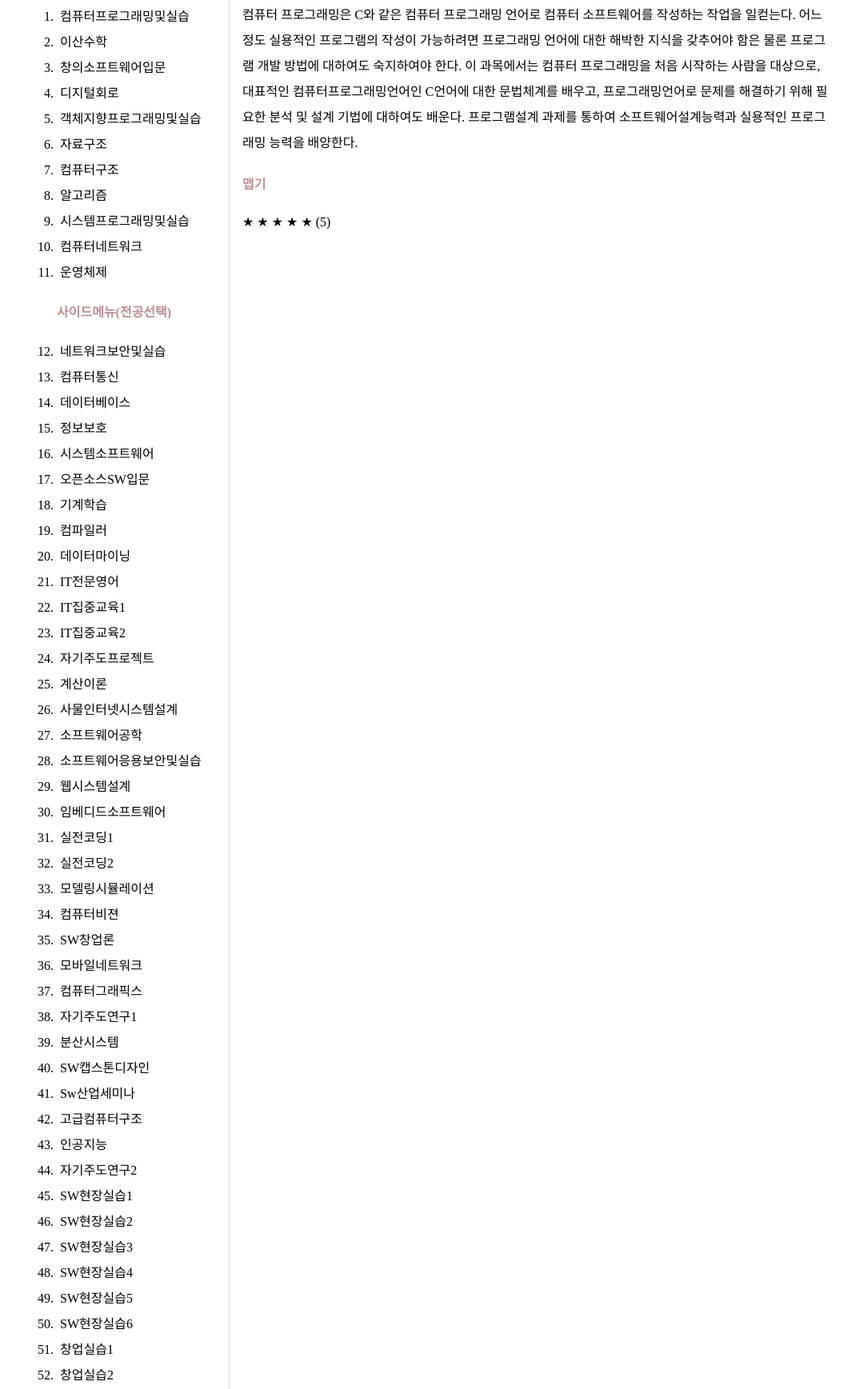
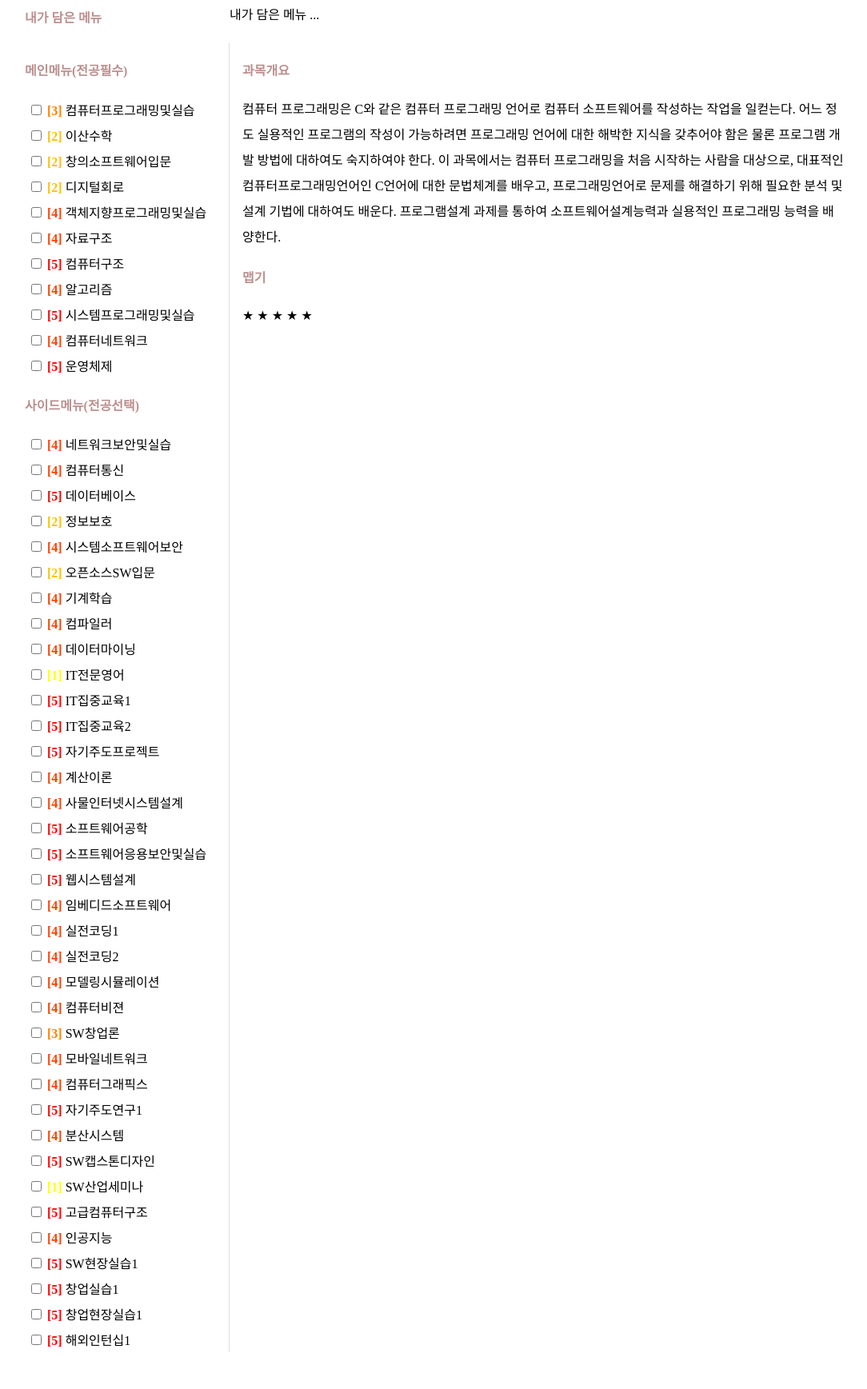
Before and after one commit to KimSumin456/SoftwareTBK, a plain HTML site: page index.html in a window 1280 px wide. Shown: the part 357-2094 px from the top of the page at 80% size, without its empty margins (97-1181 px from the left). Drawn offline with Linux system fonts and the light colour scheme.

Commit message:
Add index.js
After finishing 생활코딩's WEB2-JavaScript class.

```diff
--- a/index.html
+++ b/index.html
@@ -10,84 +10,76 @@
         <h1>쏘프트웨어 떡볶이</h1>
 
         <h2>소프트웨어학과 메뉴판(전공과목)</h2>
-        <p id=spicy>※ 1:착한맛, 2:초보맛, 3:덜매운맛, 4:오리지널, 5: 매운맛</p>
-        <div id=menu>
+        <p>※ <span class="spicy">1</span>:착한맛 <span class="spicy">2</span>:초보맛 <span class="spicy">3</span>:덜매운맛 <span class="spicy">4</span>:오리지널</span> <span class="spicy">5</span>:매운맛</p>
+
+        <div id="menu">
+            <h4>합계</h4>
+            <p id="total">합계 ...</p>
+
+            <h4>내가 담은 메뉴</h4>
+            <p id="selectedMenu">내가 담은 메뉴 ...</p>
+
             <ol>
+                <form>
                 <h4>메인메뉴(전공필수)</h4>
-                <li>컴퓨터프로그래밍및실습</li>
-                <li>이산수학</li>
-                <li>창의소프트웨어입문</li>
-                <li>디지털회로</li>
-                <li>객체지향프로그래밍및실습</li>
-                <li>자료구조</li>
-                <li>컴퓨터구조</li>
-                <li>알고리즘</li>
-                <li>시스템프로그래밍및실습</li>
-                <li>컴퓨터네트워크</li>
-                <li>운영체제</li>
+                <li><input type="checkbox" name="lecture" value="SCE103"> <span class="level"> [3]</span> <span>컴퓨터프로그래밍및실습</span></li>
+                <li><input type="checkbox" name="lecture" value="SCE141"> <span class="level"> [2]</span> <span>이산수학</span></li>
+                <li><input type="checkbox" name="lecture" value="SCE192"> <span class="level"> [2]</span> <span>창의소프트웨어입문</span></li>
+                <li><input type="checkbox" name="lecture" value="SCE112"> <span class="level"> [2]</span> <span>디지털회로</span></li>
+                <li><input type="checkbox" name="lecture" value="SCE204"> <span class="level"> [4]</span> <span>객체지향프로그래밍및실습</span></li>
+                <li><input type="checkbox" name="lecture" value="SCE205"> <span class="level"> [4]</span> <span>자료구조</span></li>
+                <li><input type="checkbox" name="lecture" value="SCE212"> <span class="level"> [5]</span> <span>컴퓨터구조</span></li>
+                <li><input type="checkbox" name="lecture" value="SCE231"> <span class="level"> [4]</span> <span>알고리즘</span></li>
+                <li><input type="checkbox" name="lecture" value="SCE214"> <span class="level"> [5]</span> <span>시스템프로그래밍및실습</span></li>
+                <li><input type="checkbox" name="lecture" value="SCE221"> <span class="level"> [4]</span> <span>컴퓨터네트워크</span></li>
+                <li><input type="checkbox" name="lecture" value="SCE213"> <span class="level"> [5]</span> <span>운영체제</span></li>
 
                 <h4>사이드메뉴(전공선택)</h4>
-                <li>네트워크보안및실습</li>
-                <li>컴퓨터통신</li>
-                <li>데이터베이스</li>
-                <li>정보보호</li>
-                <li>시스템소프트웨어</li>
-                <li>오픈소스SW입문</li>
-                <li>기계학습</li>
-                <li>컴파일러</li>
-                <li>데이터마이닝</li>
-                <li>IT전문영어</li>
-                <li>IT집중교육1</li>
-                <li>IT집중교육2</li>
-                <li>자기주도프로젝트</li>
-                <li>계산이론</li>
-                <li>사물인터넷시스템설계</li>
-                <li>소프트웨어공학</li>
-                <li>소프트웨어응용보안및실습</li>
-                <li>웹시스템설계</li>
-                <li>임베디드소프트웨어</li>
-                <li>실전코딩1</li>
-                <li>실전코딩2</li>
-                <li>모델링시뮬레이션</li>
-                <li>컴퓨터비젼</li>
-                <li>SW창업론</li>
-                <li>모바일네트워크</li>
-                <li>컴퓨터그래픽스</li>
-                <li>자기주도연구1</li>
-                <li>분산시스템</li>
-                <li>SW캡스톤디자인</li>
-                <li>Sw산업세미나</li>
-                <li>고급컴퓨터구조</li>
-                <li>인공지능</li>
-                <li>자기주도연구2</li>
-                <li>SW현장실습1</li>
-                <li>SW현장실습2</li>
-                <li>SW현장실습3</li>
-                <li>SW현장실습4</li>
-                <li>SW현장실습5</li>
-                <li>SW현장실습6</li>
-                <li>창업실습1</li>
-                <li>창업실습2</li>
-                <li>창업현장실습1</li>
-                <li>창업현장실습2</li>
-                <li>해외인턴십1</li>
-                <li>해외인턴십2</li>
-                <li>해외인턴십3</li>
-                <li>해외인턴십4</li>
-                <li>해외인턴십5</li>
-                <li>해외인턴십6</li>
-                <!--<form>
-                    <li><input type="checkbox" name="lecture" value="html"><span>[1]</span> <span>HTML</span></li>
-                    <li><input type="checkbox" name="lecture" value="css"><span>[1]</span> <span>CSS</span></li>
-                    <li><input type="checkbox" name="lecture" value="js"><span>[4]</span> <span>JS</span></li>
-                </form>-->
+                <li><input type="checkbox" name="lecture" value="SOS344"> <span class="level"> [4]</span> <span>네트워크보안및실습</span></li>
+                <li><input type="checkbox" name="lecture" value="SCE322"> <span class="level"> [4]</span> <span>컴퓨터통신</span></li>
+                <li><input type="checkbox" name="lecture" value="SCE333"> <span class="level"> [5]</span> <span>데이터베이스</span></li>
+                <li><input type="checkbox" name="lecture" value="SCE334"> <span class="level"> [2]</span> <span>정보보호</span></li>
+                <li><input type="checkbox" name="lecture" value="SOS337"> <span class="level"> [4]</span> <span>시스템소프트웨어보안</span></li>
+                <li><input type="checkbox" name="lecture" value="SCE331"> <span class="level"> [2]</span> <span>오픈소스SW입문</span></li>
+                <li><input type="checkbox" name="lecture" value="SCE3315"> <span class="level"> [4]</span> <span>기계학습</span></li>
+                <li><input type="checkbox" name="lecture" value="SCE313"> <span class="level"> [4]</span> <span>컴파일러</span></li>
+                <li><input type="checkbox" name="lecture" value="SCE3313"> <span class="level"> [4]</span> <span>데이터마이닝</span></li>
+                <li><input type="checkbox" name="lecture" value="SCE392"> <span class="level"> [1]</span> <span>IT전문영어</span></li>
+                <li><input type="checkbox" name="lecture" value="SCE393"> <span class="level"> [5]</span> <span>IT집중교육1</span></li>
+                <li><input type="checkbox" name="lecture" value="SCE394"> <span class="level"> [5]</span> <span>IT집중교육2</span></li>
+                <li><input type="checkbox" name="lecture" value="SCE395"> <span class="level"> [5]</span> <span>자기주도프로젝트</span></li>
+                <li><input type="checkbox" name="lecture" value="SCE335"> <span class="level"> [4]</span> <span>계산이론</span></li>
+                <li><input type="checkbox" name="lecture" value="SCE316"> <span class="level"> [4]</span> <span>사물인터넷시스템설계</span></li>
+                <li><input type="checkbox" name="lecture" value="SCE337"> <span class="level"> [5]</span> <span>소프트웨어공학</span></li>
+                <li><input type="checkbox" name="lecture" value="SOS336"> <span class="level"> [5]</span> <span>소프트웨어응용보안및실습</span></li>
+                <li><input type="checkbox" name="lecture" value="SCE338"> <span class="level"> [5]</span> <span>웹시스템설계</span></li>
+                <li><input type="checkbox" name="lecture" value="SCE312"> <span class="level"> [4]</span> <span>임베디드소프트웨어</span></li>
+                <li><input type="checkbox" name="lecture" value="SCE3310"> <span class="level"> [4]</span> <span>실전코딩1</span></li>
+                <li><input type="checkbox" name="lecture" value="SCE3311"> <span class="level"> [4]</span> <span>실전코딩2</span></li>
+                <li><input type="checkbox" name="lecture" value="SCE411"> <span class="level"> [4]</span> <span>모델링시뮬레이션</span></li>
+                <li><input type="checkbox" name="lecture" value="SCE431"> <span class="level"> [4]</span> <span>컴퓨터비젼</span></li>
+                <li><input type="checkbox" name="lecture" value="SCE492"> <span class="level"> [3]</span> <span>SW창업론</span></li>
+                <li><input type="checkbox" name="lecture" value="SCE421"> <span class="level"> [4]</span> <span>모바일네트워크</span></li>
+                <li><input type="checkbox" name="lecture" value="SCE433"> <span class="level"> [4]</span> <span>컴퓨터그래픽스</span></li>
+                <li><input type="checkbox" name="lecture" value="SCE493"> <span class="level"> [5]</span> <span>자기주도연구1</span></li>
+                <li><input type="checkbox" name="lecture" value="SCE435"> <span class="level"> [4]</span> <span>분산시스템</span></li>
+                <li><input type="checkbox" name="lecture" value="SCE491"> <span class="level"> [5]</span> <span>SW캡스톤디자인</span></li>
+                <li><input type="checkbox" name="lecture" value="SCE391"> <span class="level"> [1]</span> <span>SW산업세미나</span></li>
+                <li><input type="checkbox" name="lecture" value="SCE411"> <span class="level"> [5]</span> <span>고급컴퓨터구조</span></li>
+                <li><input type="checkbox" name="lecture" value="SCE432"> <span class="level"> [4]</span> <span>인공지능</span></li>
+                <li><input type="checkbox" name="lecture" value="SCE495"> <span class="level"> [5]</span> <span>SW현장실습1</span></li>
+                <li><input type="checkbox" name="lecture" value="SCE499"> <span class="level"> [5]</span> <span>창업실습1</span></li>
+                <li><input type="checkbox" name="lecture" value="SCE4911"> <span class="level"> [5]</span> <span>창업현장실습1</span></li>
+                <li><input type="checkbox" name="lecture" value="INF0401"> <span class="level"> [5]</span> <span>해외인턴십1</span></li>
+                </form>
+                <script src="index.js"></script>
             </ol>
             <div>
                <h4>과목개요</h4>
                <p>컴퓨터 프로그래밍은 C와 같은 컴퓨터 프로그래밍 언어로 컴퓨터 소프트웨어를 작성하는 작업을 일컫는다. 어느 정도 실용적인 프로그램의 작성이 가능하려면 프로그래밍 언어에 대한 해박한 지식을 갖추어야 함은 물론 프로그램 개발 방법에 대하여도 숙지하여야 한다. 이 과목에서는 컴퓨터 프로그래밍을 처음 시작하는 사람을 대상으로, 대표적인 컴퓨터프로그래밍언어인 C언어에 대한 문법체계를 배우고, 프로그래밍언어로 문제를 해결하기 위해 필요한 분석 및 설계 기법에 대하여도 배운다. 프로그램설계 과제를 통하여 소프트웨어설계능력과 실용적인 프로그래밍 능력을 배양한다.</p>
 
                <h4>맵기</h4>
-               <p>★ ★ ★ ★ ★ (5)</p>
+               <p>★ ★ ★ ★ ★</p>
             </div>
         </div>
     </body>
--- /dev/null
+++ b/index.js
@@ -0,0 +1,15 @@
+var spicys = document.getElementsByClassName("spicy");
+for (var i = 0; i < spicys.length; i++)
+{
+    var spicy = spicys.item(i).innerHTML[0];
+    spicyColor = "rgb(255, "+64*(5-spicy)+", 0)";
+    spicys.item(i).style.color = spicyColor;
+}
+
+var levels = document.getElementsByClassName("level");
+for (var i = 0; i < levels.length; i++)
+{
+    var level = levels.item(i).innerHTML[2]
+    levelColor = "rgb(255, "+64*(5-level)+", 0)";
+    levels.item(i).style.color = levelColor;
+}
--- a/style.css
+++ b/style.css
@@ -15,9 +15,17 @@ h2
 {
     color: sienna;
 }
+h4
+{
+    color: rosybrown
+}
 p
 {
     line-height: 32px;
+}
+.level
+{
+    font-weight: bold;
 }
 #menu
 {
@@ -26,19 +34,18 @@ p
 }
 #menu ol
 {
+    margin-top: 0px;
     border-right: 1px solid gainsboro;
+    padding-left: 0px;
 }
 #menu ol li
 {
+    list-style: none;
     padding: 4px;
 }
 #menu div
 {
-    padding: 16px;
-}
-#menu h4
-{
-    color: rosybrown
+    padding-left: 16px;
 }
 @media( max-width: 800px )
 {
```
